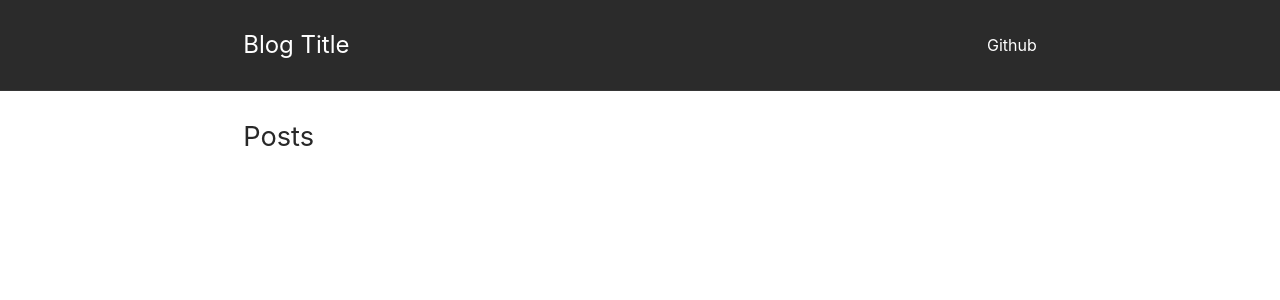
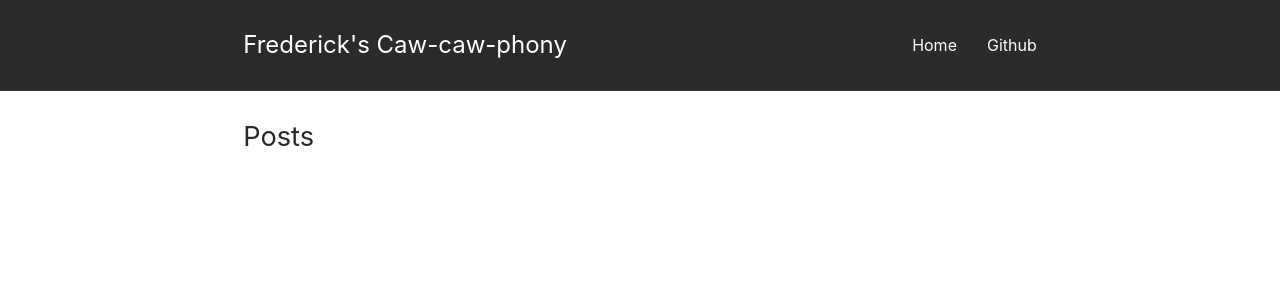
Before and after one commit to fechan/blog, a Jekyll site: the page built from index.html, in a window 1280 px wide. Shown: the top 300 px of the page. Built offline with Jekyll 4.4.1, drawn with Linux system fonts in a browser that asks for light colours.

Commit message:
Config first time

```diff
--- a/_config.yml
+++ b/_config.yml
@@ -1,6 +1,6 @@
-title: "Blog Title"
-author: "Blog Author"
-description: "Really cool blog about ... something"
+title: "Frederick's Caw-caw-phony"
+author: "Frederick Chan"
+description: "Frederick's blog"
 permalink: /:title/
 lang: "en"
 
@@ -11,8 +11,8 @@ dark_footer: false           # keep the footer dark
 # style: minimal             # use a simpler style inspired by the minima theme
 
 navigation:                  # site navigation in the header
-  - README.md
-  - Github: "http://github.com/niklasbuschmann/contrast"
+  - Home: "https://fechan.github.io/"
+  - Github: "https://github.com/fechan/"
 
 #icons:                      # icons in the header, see http://fontawesome.com/icons
 #  envelope: "mailto:niklasbuschmann@users.noreply.github.com"
```
